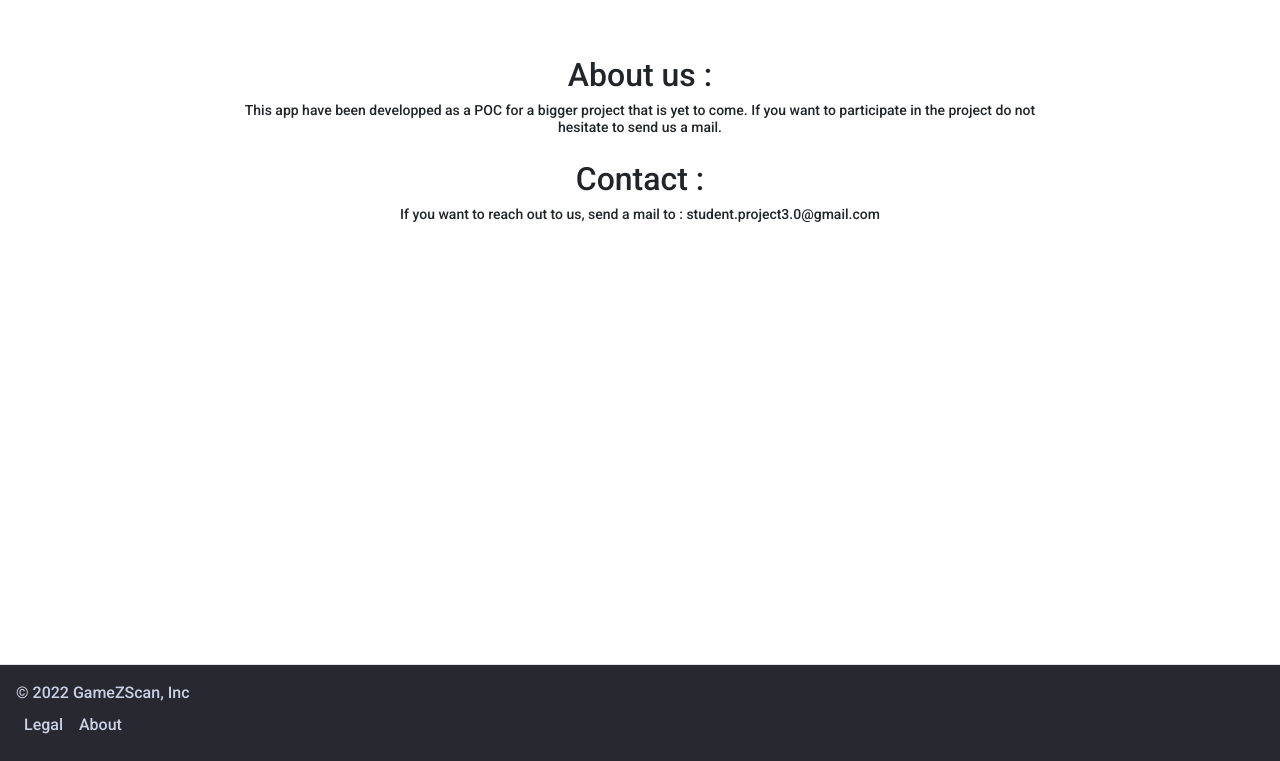
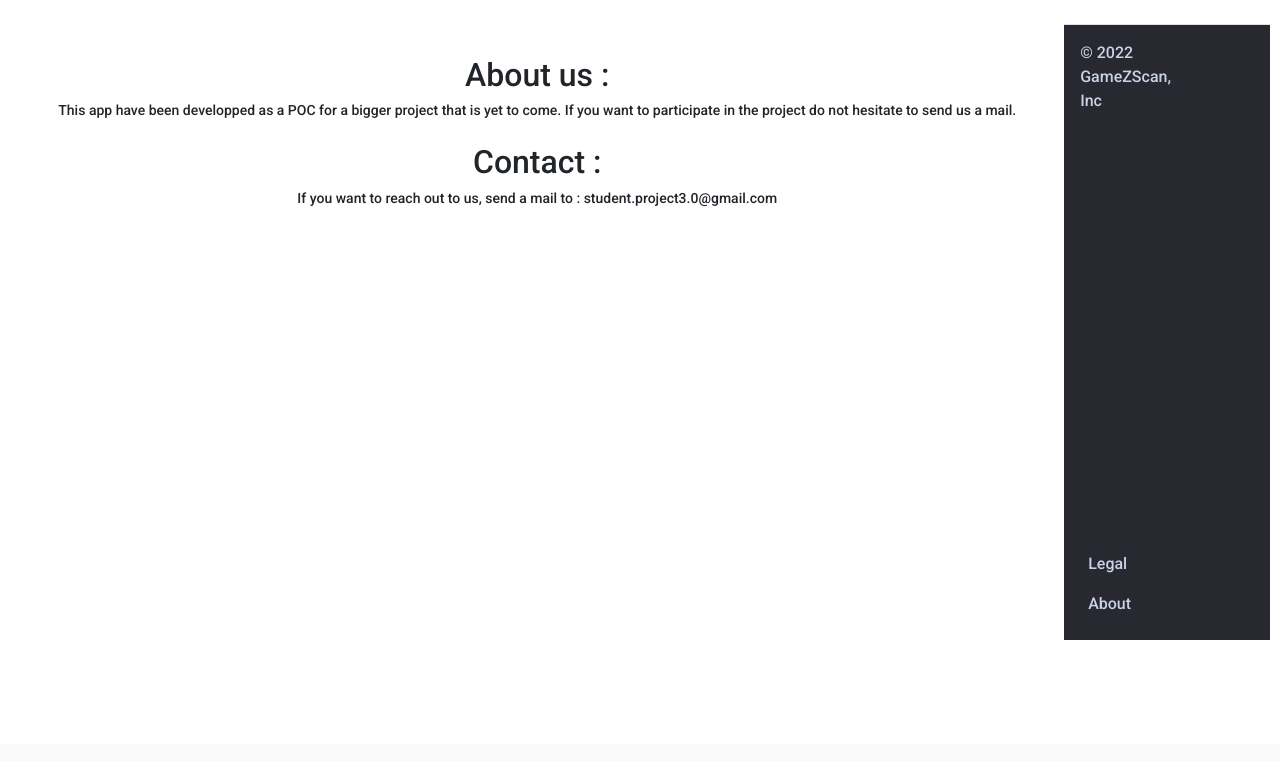
Before and after one commit to Kariss83/verbose-broccoli, a Django app: page /about in a window 1280 px wide. Shown: the part 56-817 px from the top of the page. After the commit the page ends 696 px from the top, so only its background shows below. Run offline with Django 4.2, Linux system fonts and the light colour scheme; some libraries are stand-ins or nearby versions; some web fonts are replaced.

Commit message:
rework the html structure of all pages

```diff
--- a/templates/about.html
+++ b/templates/about.html
@@ -3,7 +3,7 @@
 {% load static %}
 
 {% block content %}
-<header class="masthead">
+<div class="content">
     {% if messages %}
         {% for message in messages %}
             <div class="alert alert-warning alert-dismissible fade show" role="alert">
@@ -19,5 +19,5 @@
         <h2>Contact :</h2>
         <h5 class="mb-4 small">If you want to reach out to us, send a mail to : student.project3.0@gmail.com</h5>
 
-</header>
+</div>
 {% endblock content %}
--- a/templates/accounts/edit_profile.html
+++ b/templates/accounts/edit_profile.html
@@ -2,7 +2,7 @@
 
 {% block content %}
 {% load crispy_forms_tags %}
-<header class="masthead">
+<div class="content">
     {% if messages %}
         {% for message in messages %}
         <div class="alert alert-warning alert-dismissible fade show" role="alert">
@@ -25,5 +25,5 @@
             {{ form.non_field_errors }}
         </form>
     </div>
-</header>
+</div>
 {% endblock content %}
--- a/templates/accounts/login.html
+++ b/templates/accounts/login.html
@@ -2,7 +2,7 @@
 {% load crispy_forms_tags %}
 
 {% block content %}
-<header class="masthead">
+<div class="content">
     {% if messages %}
         {% for message in messages %}
             <div class="alert alert-warning alert-dismissible fade show" role="alert">
@@ -33,5 +33,5 @@
         </p>
     </div>
 
-</header>
+</div>
 {% endblock content %}
--- a/templates/accounts/profile.html
+++ b/templates/accounts/profile.html
@@ -1,7 +1,7 @@
 {% extends 'base.html' %}
 
 {% block content %}
-<header class="masthead">
+<div class="content">
     <div class="d-flex text-center flex-column justify-content-center">
             {% if messages %}
                 {% for message in messages %}
@@ -22,5 +22,5 @@
             <a href="/accounts/logout" id="Logout"> Logout </a>
         </div>
     </div>
-</header>
+</div>
 {% endblock content %}
--- a/templates/accounts/register.html
+++ b/templates/accounts/register.html
@@ -2,7 +2,7 @@
 {% load crispy_forms_tags %}
 
 {% block content %}
-<header class="masthead">
+<div class="content">
     {% if messages %}
         {% for message in messages %}
             <div class="alert alert-warning alert-dismissible fade show" role="alert">
@@ -23,5 +23,5 @@
             </div>
         </form>
     </div>
-</header>
+</div>
 {% endblock content %}
--- a/templates/barcode/scan.html
+++ b/templates/barcode/scan.html
@@ -2,7 +2,7 @@
 {% load crispy_forms_tags %}
 
 {% block content %}
-<header class="masthead">
+    <div class="content">
         {% if messages %}
             {% for message in messages %}
                 <div class="alert alert-warning alert-dismissible fade show" role="alert">
@@ -37,5 +37,5 @@
             </form>
         </div>
 
-</header>
+    </div>
 {% endblock content %}
--- a/templates/barcode/upload.html
+++ b/templates/barcode/upload.html
@@ -9,7 +9,7 @@
             </div>
         {% endfor %}
     {% endif %}
-    <div class="masthead">
+    <div class="content">
         <div class="d-flex flex-row justify-content-center">
             <img src="{{ game.image }}" alt="game_image" class="mb-2" id="game-img"/>
             <div class="d-flex flex-column justify-content-center" id="game-info">
--- a/templates/collections/all_collections.html
+++ b/templates/collections/all_collections.html
@@ -2,7 +2,7 @@
 {% load crispy_forms_tags %}
 
 {% block content %}
-<header class="masthead">
+<div class="content">
     {% if messages %}
         {% for message in messages %}
             <div class="alert alert-warning alert-dismissible fade show" role="alert">
@@ -48,5 +48,5 @@
         <a href="{% url 'collection:create' %}" id="collec-creation-link">Create a new collection</a>
     </div>
 
-</header>
+</div>
 {% endblock content %}
--- a/templates/collections/create_new.html
+++ b/templates/collections/create_new.html
@@ -2,7 +2,7 @@
 {% load crispy_forms_tags %}
 
 {% block content %}
-<header class="masthead">
+<div class="content">
     {% if messages %}
         {% for message in messages %}
             <div class="alert alert-warning alert-dismissible fade show" role="alert">
@@ -21,5 +21,5 @@
             </p>
         </form>
     </div>
-</header>
+</div>
 {% endblock content %}
--- a/templates/collections/my_collection.html
+++ b/templates/collections/my_collection.html
@@ -2,7 +2,7 @@
 {% load crispy_forms_tags %}
 
 {% block content %}
-<header class="masthead">
+<div class="content">
     {% if messages %}
         {% for message in messages %}
             <div class="alert alert-warning alert-dismissible fade show" role="alert">
@@ -29,5 +29,5 @@
         {% endfor %}
     </div>
 
-</header>
+</div>
 {% endblock content %}
--- a/templates/legal.html
+++ b/templates/legal.html
@@ -3,7 +3,7 @@
 {% load static %}
 
 {% block content %}
-<header class="masthead">
+<div class="content">
     {% if messages %}
         {% for message in messages %}
             <div class="alert alert-warning alert-dismissible fade show" role="alert">
@@ -23,5 +23,5 @@
         <p>Image by <a href="https://pixabay.com/fr/users/shutterbug75-2077322/?utm_source=link-attribution&amp;utm_medium=referral&amp;utm_campaign=image&amp;utm_content=1238598">Rob Owen-Wahl</a> from <a href="https://pixabay.com/fr//?utm_source=link-attribution&amp;utm_medium=referral&amp;utm_campaign=image&amp;utm_content=1238598">Pixabay</a></p>
 
 
-</header>
+</div>
 {% endblock content %}
--- a/templates/passwords/password_reset.html
+++ b/templates/passwords/password_reset.html
@@ -3,7 +3,8 @@
 
 {% block content %}
 {% load crispy_forms_tags %}
-	<header class="masthead">
+
+    <div class="content">
         {% if messages %}
             {% for message in messages %}
                 <div class="alert alert-warning alert-dismissible fade show" role="alert">
@@ -20,6 +21,6 @@
         {{ password_reset_form|crispy }}
         <button class="btn btn-primary" type="submit">Send mail</button>
         </form>
-	</header>
+    </div>
 	<!--Reset Password-->
 {% endblock %}
--- a/templates/passwords/password_reset_complete.html
+++ b/templates/passwords/password_reset_complete.html
@@ -1,7 +1,7 @@
 {% extends "base.html" %}
 
 {% block content %}
-<header class="masthead">
+<div class="content">
     {% if messages %}
         {% for message in messages %}
             <div class="alert alert-warning alert-dismissible fade show" role="alert">
@@ -18,7 +18,7 @@
             <a href="/accounts/login" class="btn btn-primary">Log In</a>
         </div>
     </div>
-</header>
+</div>
 
 
 {% endblock %}
--- a/templates/passwords/password_reset_confirm.html
+++ b/templates/passwords/password_reset_confirm.html
@@ -1,7 +1,7 @@
 {% extends "base.html" %}
 {% block content %}
 {% load crispy_forms_tags %}
-  <header class="masthead">
+  <div class="content">
     {% if messages %}
         {% for message in messages %}
             <div class="alert alert-warning alert-dismissible fade show" role="alert">
@@ -18,5 +18,5 @@
         {% csrf_token %}
         {{ form|crispy }}
         <input class="btn btn-primary" type="submit" value='Renew my password' disabled />
-  </header>
+  </div>
 {% endblock %}
--- a/templates/passwords/password_reset_done.html
+++ b/templates/passwords/password_reset_done.html
@@ -2,7 +2,7 @@
 
 
 {% block content %}
-<header class="masthead">
+<div class="content">
     {% if messages %}
         {% for message in messages %}
             <div class="alert alert-warning alert-dismissible fade show" role="alert">
@@ -16,5 +16,5 @@
         <hr>
         <p>We've emailed you instructions for setting your password, if an account exists with the email you entered. You should receive them shortly.<br>If you don't receive an email, please make sure you've entered the address you registered with, and check your spam folder.</p>
     </div>
-</header>
+</div>
 {% endblock %}
--- a/templates/passwords/password_reset_email.txt
+++ b/templates/passwords/password_reset_email.txt
@@ -10,5 +10,5 @@ This link can only be used once. If you need to reset your password again, pleas
 If you did not make this request, you can simply ignore this email.
 
 Sincerely,
-The Website Team
+The GameZScan Team
 {% endautoescape %}
```
Also changed, not shown: static/css/styles.css (+31 -19 lines). Lines whose indentation alone changed are shown as unchanged.
